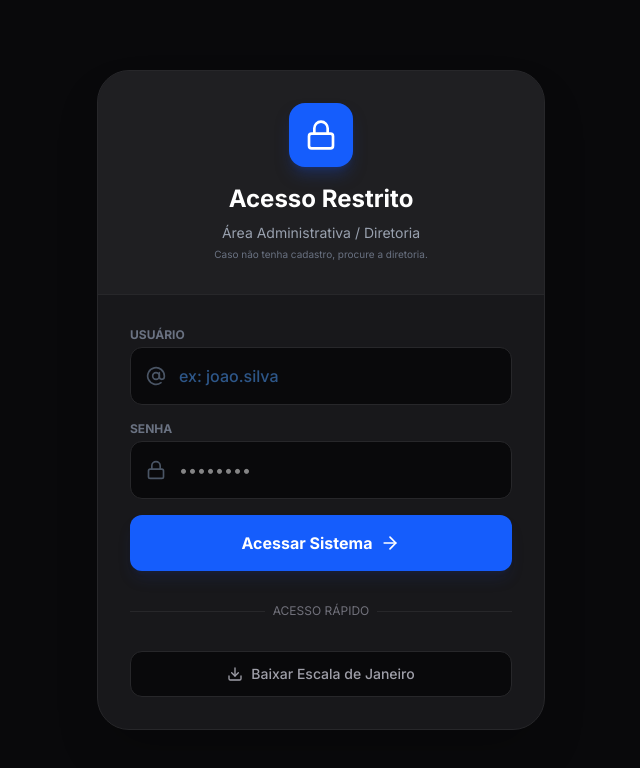
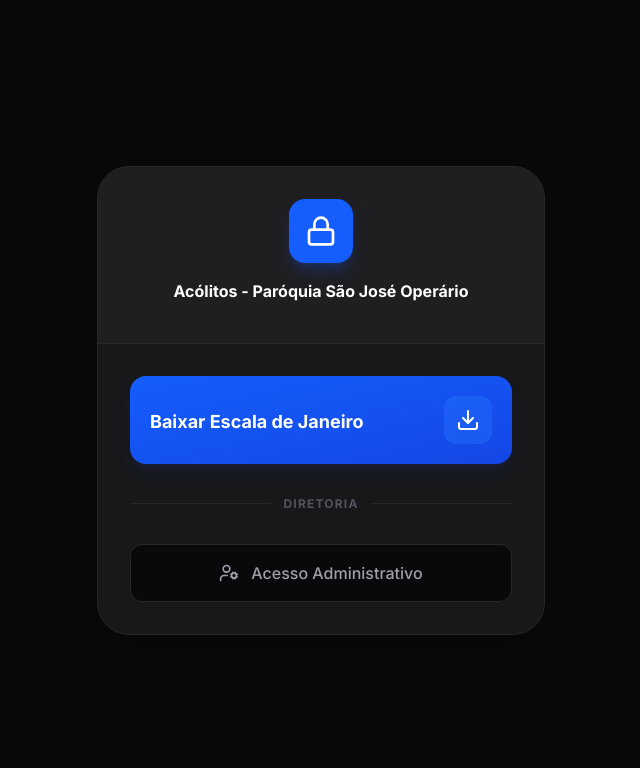
Before and after one commit to j0t4pee/projeto, a Next.js app: page /login in a window 1280 px wide. Shown: the top 768 px of the page, without its empty margins (319-959 px from the left). Built offline with nearby package versions, Linux system fonts and the light colour scheme.

Commit message:
versão final da tela de login

```diff
--- a/app/login/page.tsx
+++ b/app/login/page.tsx
@@ -3,9 +3,13 @@
 import { useState, useEffect } from 'react'
 import { useRouter } from 'next/navigation'
 import { supabase } from '@/lib/supabase'
-import { Lock, AtSign, ArrowRight, Download, X, FileText, CheckCircle2, AlertCircle } from 'lucide-react'
+import {
+    Lock, AtSign, ArrowRight, Download, X, FileText,
+    Calendar as CalendarIcon, CheckCircle2, AlertCircle,
+    UserCog, ChevronLeft, LogIn
+} from 'lucide-react'
 
-// --- CONSTANTES PARA O PDF ---
+// --- CONSTANTES ---
 const PLACE_SIGLA: { [key: string]: string } = {
     "São José Operário": "SJO", "Capela Nsa. Sra. das Graças": "NSG",
     "Nsa. Sra. da Abadia": "NSA", "Santa Clara": "SC"
@@ -17,7 +21,10 @@ export default function LoginPage() {
   const [loading, setLoading] = useState(false)
   const [error, setError] = useState('')
 
-  // Estados do Modal de PDF
+  // Controle de visualização do formulário
+  const [showLoginForm, setShowLoginForm] = useState(false)
+
+  // Estados do PDF
   const [isPdfModalOpen, setIsPdfModalOpen] = useState(false)
   const [pdfMonth, setPdfMonth] = useState(new Date().toISOString().slice(0, 7))
   const [currentMonthName, setCurrentMonthName] = useState('')
@@ -29,12 +36,9 @@ export default function LoginPage() {
     password: ''
   })
 
-  // --- 1. PEGAR O NOME DO MÊS ATUAL PARA O BOTÃO ---
   useEffect(() => {
       const date = new Date()
-      // Pega o mês por extenso (ex: "fevereiro")
       const monthName = date.toLocaleString('pt-BR', { month: 'long' })
-      // Capitaliza a primeira letra (ex: "Fevereiro")
       const capitalized = monthName.charAt(0).toUpperCase() + monthName.slice(1)
       setCurrentMonthName(capitalized)
   }, [])
@@ -50,7 +54,6 @@ export default function LoginPage() {
     }
   }
 
-  // --- 2. LOGIN COM TRAVA DE SEGURANÇA ---
   const handleLogin = async () => {
     if (!form.usuario || !form.password) {
         setError('Preencha usuário e senha.')
@@ -73,12 +76,10 @@ export default function LoginPage() {
         throw new Error('Usuário ou senha incorretos.')
       }
 
-      // === AQUI ESTÁ A TRAVA ===
       if (data.perfil === 'padrao') {
-          throw new Error('Acesso restrito à Diretoria. Para ver a escala, use o botão "Baixar Escala" abaixo.')
+          throw new Error('Acesso restrito à Diretoria.')
       }
 
-      // Se for admin ou diretoria, permite
       localStorage.setItem('auth_token', JSON.stringify(data))
       window.location.href = '/'
 
@@ -89,13 +90,11 @@ export default function LoginPage() {
     }
   }
 
-  // --- 3. FUNÇÃO DE GERAR PDF PÚBLICO ---
   const handlePublicDownload = async () => {
       setIsDownloading(true);
       setDownloadMessage({ type: '', text: '' });
 
       try {
-          // Busca dados do banco
           const [year, month] = pdfMonth.split('-').map(Number);
           const startDate = `${pdfMonth}-01`;
           const endDate = `${pdfMonth}-${new Date(year, month, 0).getDate()}`;
@@ -115,7 +114,6 @@ export default function LoginPage() {
               return;
           }
 
-          // Inicia geração do PDF
           const jsPDF = (await import('jspdf')).default;
           const doc = new jsPDF('p', 'mm', 'a4');
 
@@ -127,26 +125,12 @@ export default function LoginPage() {
           doc.setFontSize(14);
           doc.text("ESCALA DOS ACÓLITOS – " + monthName + "/" + yearStr, 105, 15, { align: "center" });
 
-          const startX = 10;
-          const startY = 25;
-          const boxWidth = 47.5;
-          const boxHeight = 24;
-          const gap = 0;
-          const columns = 4;
-
-          let cursorX = startX;
-          let cursorY = startY;
-          doc.setFontSize(8);
+          const startX = 10; const startY = 25; const boxWidth = 47.5; const boxHeight = 24; const gap = 0; const columns = 4;
+          let cursorX = startX; let cursorY = startY; doc.setFontSize(8);
 
           rawEvents.forEach((evt: any, index: number) => {
-              if (index > 0 && index % columns === 0) {
-                  cursorX = startX;
-                  cursorY += boxHeight + gap;
-              }
-              if (cursorY + boxHeight > 280) {
-                  doc.addPage();
-                  cursorY = 20;
-              }
+              if (index > 0 && index % columns === 0) { cursorX = startX; cursorY += boxHeight + gap; }
+              if (cursorY + boxHeight > 280) { doc.addPage(); cursorY = 20; }
 
               const d = new Date(evt.data + 'T12:00:00');
               const day = d.getDate();
@@ -160,137 +144,142 @@ export default function LoginPage() {
               if (day === 19 && placeSigla === 'SJO') isSpecial = true;
               if (day === 15 && placeSigla === 'NSA') isSpecial = true;
 
-              if (isSpecial) doc.setFillColor(220, 230, 255);
-              else doc.setFillColor(240, 240, 240);
+              if (isSpecial) doc.setFillColor(220, 230, 255); else doc.setFillColor(240, 240, 240);
+              doc.rect(cursorX, cursorY, boxWidth, 6, 'F'); doc.setDrawColor(0); doc.rect(cursorX, cursorY, boxWidth, boxHeight);
 
-              doc.rect(cursorX, cursorY, boxWidth, 6, 'F');
-              doc.setDrawColor(0);
-              doc.rect(cursorX, cursorY, boxWidth, boxHeight);
-
-              doc.setFont("helvetica", "bold");
-              doc.setFontSize(7);
-              doc.setTextColor(0, 0, 0);
-
-              const headerText = `${weekDay}, ${timeFormatted} - ${placeSigla}`;
-              const centerX = cursorX + (boxWidth / 2);
-              doc.text(headerText, centerX, cursorY + 4, { align: 'center' });
+              doc.setFont("helvetica", "bold"); doc.setFontSize(7); doc.setTextColor(0, 0, 0);
+              doc.text(`${weekDay}, ${timeFormatted} - ${placeSigla}`, cursorX + (boxWidth / 2), cursorY + 4, { align: 'center' });
               doc.text(dayMonth, cursorX + boxWidth - 2, cursorY + 4, { align: 'right' });
 
-              doc.setFont("helvetica", "normal");
-              let listY = cursorY + 10;
-
+              doc.setFont("helvetica", "normal"); let listY = cursorY + 10;
               const acolitosList = Array.isArray(evt.acolitos) ? evt.acolitos : [];
 
               acolitosList.forEach((ac: any) => {
                   const siglaFuncao = ROLE_SIGLA[ac.funcao] || ac.funcao.substring(0,1);
-                  doc.setFillColor(50, 50, 50);
-                  doc.roundedRect(cursorX + 2, listY - 3, 6, 4, 1, 1, 'F');
-                  doc.setTextColor(255, 255, 255);
-                  doc.setFont("helvetica", "bold");
+                  doc.setFillColor(50, 50, 50); doc.roundedRect(cursorX + 2, listY - 3, 6, 4, 1, 1, 'F');
+                  doc.setTextColor(255, 255, 255); doc.setFont("helvetica", "bold");
                   doc.text(siglaFuncao, cursorX + 5, listY, { align: 'center' });
-                  doc.setTextColor(0, 0, 0);
-                  doc.setFont("helvetica", "normal");
-                  doc.text(ac.nome, cursorX + 12, listY);
-                  listY += 3.5;
+                  doc.setTextColor(0, 0, 0); doc.setFont("helvetica", "normal");
+                  doc.text(ac.nome, cursorX + 12, listY); listY += 3.5;
               });
 
-              if (evt.observacao && evt.observacao.includes('Votiva')) {
-                  doc.setTextColor(0);
-              }
+              if (evt.observacao && evt.observacao.includes('Votiva')) doc.setTextColor(0);
               cursorX += boxWidth + gap;
           });
 
           doc.save(`escala_${monthName}_${yearStr}.pdf`);
           setDownloadMessage({ type: 'success', text: 'PDF gerado com sucesso!' });
-          setTimeout(() => {
-              setIsPdfModalOpen(false);
-              setDownloadMessage({ type: '', text: '' });
-          }, 2000);
+          setTimeout(() => { setIsPdfModalOpen(false); setDownloadMessage({ type: '', text: '' }); }, 2000);
 
       } catch (err: any) {
           console.error(err);
-          setDownloadMessage({ type: 'error', text: 'Erro ao gerar PDF. Tente novamente.' });
-      } finally {
-          setIsDownloading(false);
-      }
+          setDownloadMessage({ type: 'error', text: 'Erro ao gerar PDF.' });
+      } finally { setIsDownloading(false); }
   }
 
   return (
     <div className="min-h-screen flex items-center justify-center bg-zinc-950 text-white font-sans p-4" onKeyDown={handleKeyDown}>
 
-      {/* --- MODAL DE DOWNLOAD PÚBLICO --- */}
+      {/* MODAL DE PDF */}
       {isPdfModalOpen && (
         <div className="fixed inset-0 z-[100] flex items-center justify-center bg-black/80 backdrop-blur-sm p-4 animate-in zoom-in-95">
             <div className="bg-zinc-900 border border-zinc-800 rounded-2xl p-6 w-full max-w-sm shadow-2xl relative">
                 <button onClick={() => setIsPdfModalOpen(false)} className="absolute top-4 right-4 text-zinc-500 hover:text-white transition"><X size={20}/></button>
-
-                <h3 className="text-lg font-bold text-white mb-4 flex items-center gap-2">
-                    <FileText className="text-blue-500" size={20}/> Baixar Escala
-                </h3>
-
+                <h3 className="text-lg font-bold text-white mb-4 flex items-center gap-2"><FileText className="text-blue-500" size={20}/> Baixar Escala</h3>
                 <div className="space-y-4">
                     <div className="bg-zinc-950 p-4 rounded-xl border border-zinc-800">
                         <label className="text-xs text-zinc-500 font-bold uppercase block mb-2">Selecione o Mês</label>
-                        <input
-                            type="month"
-                            value={pdfMonth}
-                            onChange={e => setPdfMonth(e.target.value)}
-                            className="w-full bg-zinc-900 border border-zinc-800 rounded-lg p-3 text-white outline-none focus:border-blue-600 transition"
-                            style={{colorScheme: 'dark'}}
-                        />
+                        <input type="month" value={pdfMonth} onChange={e => setPdfMonth(e.target.value)} className="w-full bg-zinc-900 border border-zinc-800 rounded-lg p-3 text-white outline-none focus:border-blue-600 transition" style={{colorScheme: 'dark'}} />
                     </div>
-
                     {downloadMessage.text && (
                         <div className={`text-xs p-3 rounded-lg flex items-center gap-2 ${downloadMessage.type === 'error' ? 'bg-red-900/30 text-red-400 border border-red-900/50' : 'bg-green-900/30 text-green-400 border border-green-900/50'}`}>
-                            {downloadMessage.type === 'error' ? <AlertCircle size={16}/> : <CheckCircle2 size={16}/>}
-                            {downloadMessage.text}
+                            {downloadMessage.type === 'error' ? <AlertCircle size={16}/> : <CheckCircle2 size={16}/>} {downloadMessage.text}
                         </div>
                     )}
-
-                    <button
-                        onClick={handlePublicDownload}
-                        disabled={isDownloading}
-                        className="w-full bg-blue-600 hover:bg-blue-700 disabled:opacity-50 disabled:cursor-not-allowed text-white font-bold py-3 rounded-xl transition shadow-lg shadow-blue-900/20 flex items-center justify-center gap-2"
-                    >
-                        {isDownloading ? (
-                            <span className="animate-pulse">Gerando...</span>
-                        ) : (
-                            <>
-                                <Download size={18}/> Baixar Arquivo PDF
-                            </>
-                        )}
+                    <button onClick={handlePublicDownload} disabled={isDownloading} className="w-full bg-blue-600 hover:bg-blue-700 disabled:opacity-50 text-white font-bold py-3 rounded-xl transition shadow-lg shadow-blue-900/20 flex items-center justify-center gap-2">
+                        {isDownloading ? <span className="animate-pulse">Gerando...</span> : <><Download size={18}/> Baixar Arquivo PDF</>}
                     </button>
                 </div>
             </div>
         </div>
       )}
 
-      {/* --- CARTÃO DE LOGIN --- */}
-      <div className="w-full max-w-md bg-zinc-900 rounded-[2rem] border border-zinc-800 shadow-2xl overflow-hidden relative">
+      {/* --- CARTÃO PRINCIPAL --- */}
+      <div className="w-full max-w-md bg-zinc-900 rounded-[2rem] border border-zinc-800 shadow-2xl overflow-hidden relative transition-all duration-300">
 
-        <div className="bg-zinc-800/50 p-8 text-center border-b border-zinc-800">
-          <div className="w-16 h-16 bg-blue-600 rounded-2xl mx-auto flex items-center justify-center mb-4 shadow-lg shadow-blue-900/50">
+        {/* HEADER */}
+        <div className="bg-zinc-800/50 p-8 text-center border-b border-zinc-800 relative">
+          {showLoginForm && (
+              <button
+                onClick={() => { setShowLoginForm(false); setError(''); }}
+                className="absolute top-6 left-6 p-2 bg-zinc-900 rounded-full text-zinc-400 hover:text-white transition"
+              >
+                  <ChevronLeft size={20} />
+              </button>
+          )}
+
+          <div className="w-16 h-16 bg-blue-600 rounded-2xl mx-auto flex items-center justify-center mb-4 shadow-lg shadow-blue-900/50 transition-transform hover:scale-105">
             <Lock size={32} />
           </div>
-          <h1 className="text-2xl font-bold text-white">
-            Acesso Restrito
-          </h1>
-          <p className="text-gray-400 text-sm mt-2">Área Administrativa / Diretoria</p>
-          <p className="text-gray-500 text-[10px] mt-1">Caso não tenha cadastro, procure a diretoria.</p>
+          <h1 className="text-2x2 font-bold text-white">Acólitos - Paróquia São José Operário</h1>
+          <p className="text-gray-400 text-sm mt-2">  </p>
         </div>
 
-        <div className="p-8 space-y-4">
+        {/* BODY */}
+        <div className="p-8">
+
+            {!showLoginForm ? (
+                // --- MODO 1: MENU DE ESCOLHA (HUB) ---
+                <div className="space-y-6 animate-in fade-in slide-in-from-bottom-4 duration-500">
+
+                    {/* Botão Principal: Download */}
+                    <div>
+                        <button
+                            onClick={() => setIsPdfModalOpen(true)}
+                            className="group w-full bg-gradient-to-br from-blue-600 to-blue-700 hover:from-blue-500 hover:to-blue-600 text-white p-5 rounded-2xl transition-all shadow-lg shadow-blue-900/20 flex items-center justify-between"
+                        >
+                            <div className="text-left">
+                                <span className="block text-blue-200 text-xs font-bold uppercase tracking-wider mb-1"></span>
+                                <span className="block text-lg font-bold">Baixar Escala de {currentMonthName}</span>
+                            </div>
+                            <div className="bg-blue-500/30 p-3 rounded-xl group-hover:bg-blue-500/50 transition">
+                                <Download size={24} />
+                            </div>
+                        </button>
+                    </div>
+
+                    {/* Divisor */}
+                    <div className="relative py-2">
+                        <div className="absolute inset-0 flex items-center">
+                            <div className="w-full border-t border-zinc-800"></div>
+                        </div>
+                        <div className="relative flex justify-center text-xs font-bold uppercase tracking-widest">
+                            <span className="bg-zinc-900 px-3 text-zinc-600">DIRETORIA</span>
+                        </div>
+                    </div>
+
+                    {/* Botão Secundário: Login */}
+                    <button
+                        onClick={() => setShowLoginForm(true)}
+                        className="w-full bg-zinc-950 border border-zinc-800 hover:border-zinc-700 text-zinc-400 hover:text-white p-4 rounded-xl transition flex items-center justify-center gap-3 group"
+                    >
+                        <UserCog size={20} className="group-hover:text-blue-500 transition"/>
+                        <span className="font-medium">Acesso Administrativo</span>
+                    </button>
+
+                </div>
+            ) : (
+                // --- MODO 2: FORMULÁRIO DE LOGIN ---
+                <div className="space-y-4 animate-in fade-in slide-in-from-right-4 duration-300">
 
                     {error && (
-            <div className="bg-red-500/10 border border-red-500/20 text-red-400 text-sm p-3 rounded-xl text-center font-medium animate-pulse">
-              {error}
+                        <div className="bg-red-500/10 border border-red-500/20 text-red-400 text-sm p-3 rounded-xl text-center font-medium animate-pulse flex items-center gap-2 justify-center">
+                            <AlertCircle size={16} /> {error}
                         </div>
                     )}
 
                     <div>
-            <label className="block text-xs font-bold text-gray-500 uppercase mb-1">
-                Usuário
-            </label>
+                        <label className="block text-xs font-bold text-gray-500 uppercase mb-1">Usuário</label>
                         <div className="relative">
                             <input
                                 type="text"
@@ -298,15 +287,14 @@ export default function LoginPage() {
                                 onChange={handleUsuarioChange}
                                 className="w-full p-4 pl-12 rounded-xl bg-zinc-950 border border-zinc-800 focus:border-blue-600 outline-none transition text-blue-400 font-medium lowercase"
                                 placeholder="ex: joao.silva"
+                                autoFocus
                             />
                             <AtSign size={20} className="absolute left-4 top-1/2 -translate-y-1/2 text-gray-600" />
                         </div>
                     </div>
 
                     <div>
-            <label className="block text-xs font-bold text-gray-500 uppercase mb-1">
-                Senha
-            </label>
+                        <label className="block text-xs font-bold text-gray-500 uppercase mb-1">Senha</label>
                         <div className="relative">
                             <input
                                 type="password"
@@ -327,24 +315,8 @@ export default function LoginPage() {
                         {loading ? 'Verificando...' : 'Acessar Sistema'}
                         {!loading && <ArrowRight size={20} />}
                     </button>
-
-          {/* Divisor */}
-          <div className="relative py-4">
-              <div className="absolute inset-0 flex items-center">
-                  <div className="w-full border-t border-zinc-800"></div>
                 </div>
-              <div className="relative flex justify-center text-xs uppercase">
-                  <span className="bg-zinc-900 px-2 text-zinc-500">ACESSO RÁPIDO</span>
-              </div>
-          </div>
-
-          {/* Botão de Download com Mês Dinâmico */}
-          <button
-            onClick={() => setIsPdfModalOpen(true)}
-            className="w-full bg-zinc-950 border border-zinc-800 hover:bg-zinc-800 text-zinc-400 hover:text-white font-medium py-3 rounded-xl transition-all flex items-center justify-center gap-2 text-sm"
-          >
-            <Download size={16} /> Baixar Escala de {currentMonthName || '...'}
-          </button>
+            )}
 
         </div>
       </div>
```
Lines whose indentation alone changed are shown as unchanged.
